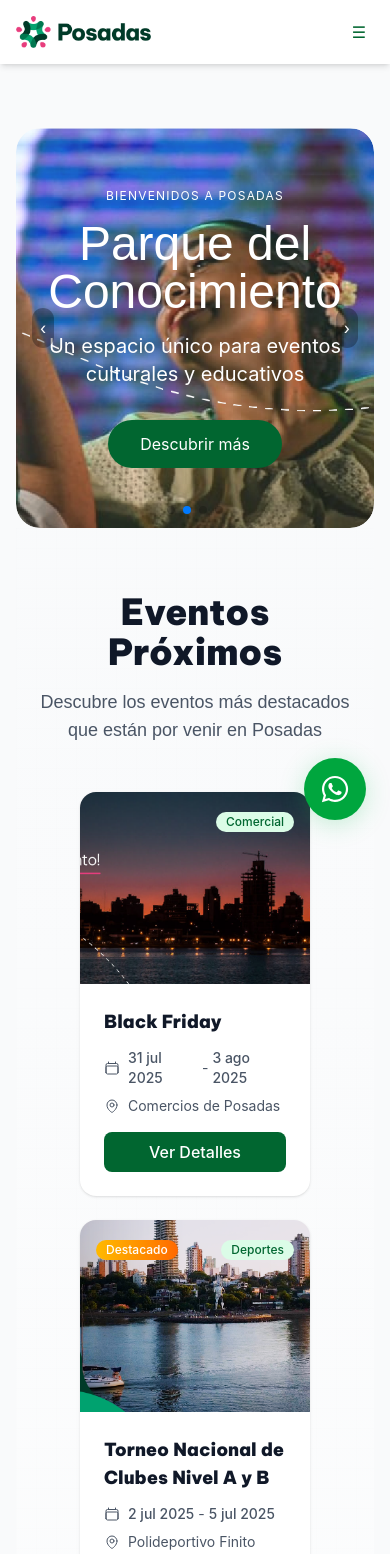
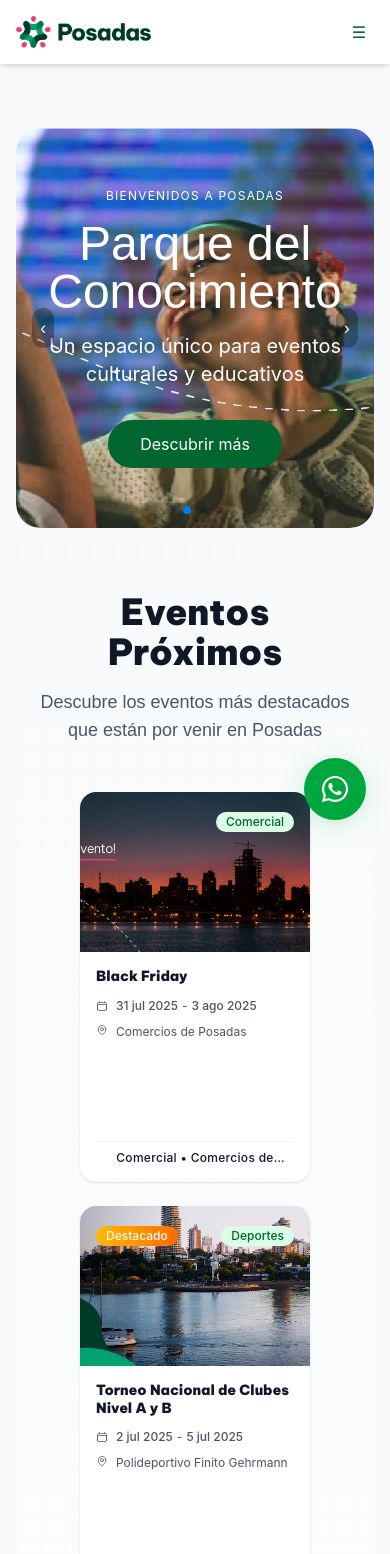
Before and after one commit to Pir4te64/my-eventos-appfinal, a React (Vite) app: page /mice in a window 390 px wide. Shown: the top 1554 px of the page. Built offline with nearby package versions, Linux system fonts and the light colour scheme; a web font is replaced by a local one.

Commit message:
Refactor CarouselCards component for improved layout and styling. Enhance card responsiveness with better text handling and spacing. Update image handling for consistent aspect ratios and add new CSS classes for line clamping. Adjust grid background size for a refined visual presentation.

```diff
--- a/src/components/CarouselCards.jsx
+++ b/src/components/CarouselCards.jsx
@@ -218,7 +218,7 @@ export default function CarouselCards() {
             {getVisibleItems().map((item, index) => (
                               <div
                   key={`${item.title}-${index}`}
-                className={`group relative bg-white rounded-2xl shadow-sm hover:shadow-2xl hover:bg-green-800 transition-all duration-500 transform hover:-translate-y-2 ${
+                  className={`group relative bg-white rounded-2xl shadow-sm hover:shadow-2xl hover:bg-green-800 transition-all duration-500 transform hover:-translate-y-2 aspect-square ${
                     isTransitioning ? 'opacity-75' : 'opacity-100'
                   }`}
                 >
@@ -239,24 +239,28 @@ export default function CarouselCards() {
                 </div>
 
                 {/* Image Container */}
-                <div className="relative overflow-hidden rounded-t-2xl">
+                <div className="relative overflow-hidden rounded-t-2xl h-40">
                   <img
                     src={item.image}
                     alt={item.title}
-                    className="w-full h-48 object-cover transition-transform duration-500 group-hover:scale-110"
+                    className="w-full h-full object-cover transition-transform duration-500 group-hover:scale-110"
                   />
                   <div className="absolute inset-0 bg-gradient-to-t from-black/20 to-transparent opacity-0 group-hover:opacity-100 transition-opacity duration-300"></div>
                 </div>
 
                 {/* Content */}
-                <div className="p-6">
-                  <h3 className="font-bevietnam text-lg font-bold text-gray-900 mb-3 line-clamp-2 group-hover:text-white transition-colors">
+                <div className="p-4 md:p-5 flex flex-col h-full">
+                  {/* Title with better text handling */}
+                  <h3 className="font-bevietnam text-sm md:text-base font-bold text-gray-900 mb-3 line-clamp-2 group-hover:text-white transition-colors leading-tight">
                     {item.title}
                   </h3>
 
-                  <div className="space-y-2">
-                    <div className="flex items-center text-sm text-gray-600 group-hover:text-white transition-colors">
-                      <CalendarIcon className="w-4 h-4 mr-2 flex-shrink-0 group-hover:text-white transition-colors" />
+                  {/* Content area with proper spacing */}
+                  <div className="space-y-2 flex-1 min-h-0">
+                    {/* Date section */}
+                    <div className="flex items-center text-xs text-gray-600 group-hover:text-white transition-colors">
+                      <CalendarIcon className="w-3 h-3 mr-2 flex-shrink-0 group-hover:text-white transition-colors" />
+                      <div className="min-w-0 flex-1">
                         <span className="font-medium">{formatDate(item.startDate)}</span>
                         {item.startDate !== item.endDate && (
                           <>
@@ -265,17 +269,23 @@ export default function CarouselCards() {
                           </>
                         )}
                       </div>
+                    </div>
 
-                    <div className="flex items-start text-sm text-gray-600 group-hover:text-white transition-colors">
-                      <MapPinIcon className="w-4 h-4 mr-2 mt-0.5 flex-shrink-0 group-hover:text-white transition-colors" />
-                      <span className="line-clamp-2">{item.place}</span>
+                    {/* Location section with better text wrapping */}
+                    <div className="flex items-start text-xs text-gray-600 group-hover:text-white transition-colors">
+                      <MapPinIcon className="w-3 h-3 mr-2 mt-0.5 flex-shrink-0 group-hover:text-white transition-colors" />
+                      <div className="min-w-0 flex-1">
+                        <span className="line-clamp-2 leading-relaxed">{item.place}</span>
+                      </div>
                     </div>
                   </div>
 
-                  {/* CTA Button */}
-                  <button className="mt-4 w-full bg-green-800 text-white py-2 px-4 rounded-lg font-medium hover:bg-green-700 transition-all duration-300 transform hover:scale-105">
-                    Ver Detalles
-                  </button>
+                  {/* Bottom text with proper positioning */}
+                  <div className="mt-3 text-center pt-2 border-t border-gray-100 group-hover:border-green-700 transition-colors">
+                    <p className="text-xs font-medium tracking-wide group-hover:text-white text-gray-900 transition-colors line-clamp-1">
+                      {item.category} • {item.place.split(' - ')[0]}
+                    </p>
+                  </div>
                 </div>
               </div>
             ))}
@@ -301,9 +311,23 @@ export default function CarouselCards() {
 
       {/* Custom CSS for line-clamp and grid pattern */}
       <style jsx>{`
+        .line-clamp-1 {
+          display: -webkit-box;
+          -webkit-line-clamp: 1;
+          -webkit-box-orient: vertical;
+          overflow: hidden;
+        }
+
         .line-clamp-2 {
           display: -webkit-box;
           -webkit-line-clamp: 2;
+          -webkit-box-orient: vertical;
+          overflow: hidden;
+        }
+
+        .line-clamp-3 {
+          display: -webkit-box;
+          -webkit-line-clamp: 3;
           -webkit-box-orient: vertical;
           overflow: hidden;
         }
@@ -312,7 +336,7 @@ export default function CarouselCards() {
           background-image:
             linear-gradient(rgba(0,0,0,0.1) 1px, transparent 1px),
             linear-gradient(90deg, rgba(0,0,0,0.1) 1px, transparent 1px);
-          background-size: 20px 20px;
+          background-size: 24px 24px;
         }
       `}</style>
     </section>
```
Lines whose indentation alone changed are shown as unchanged.
